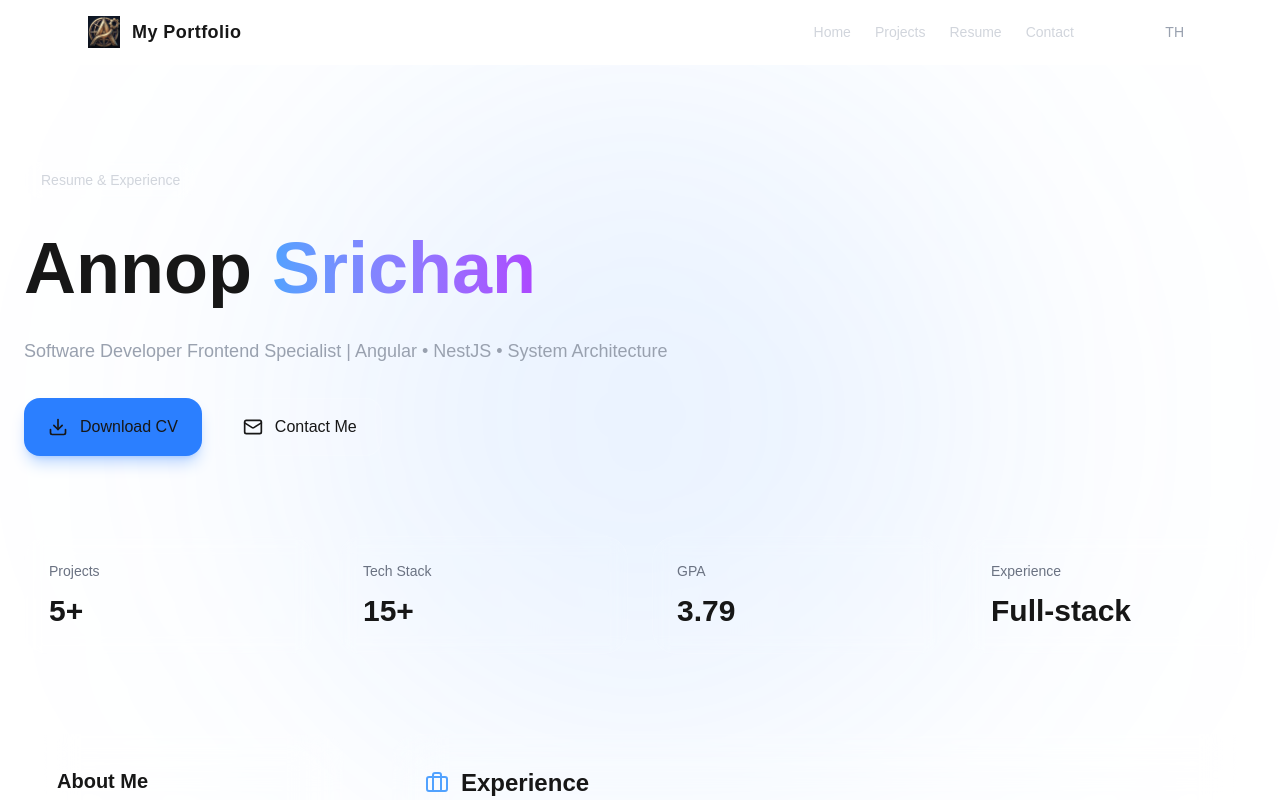
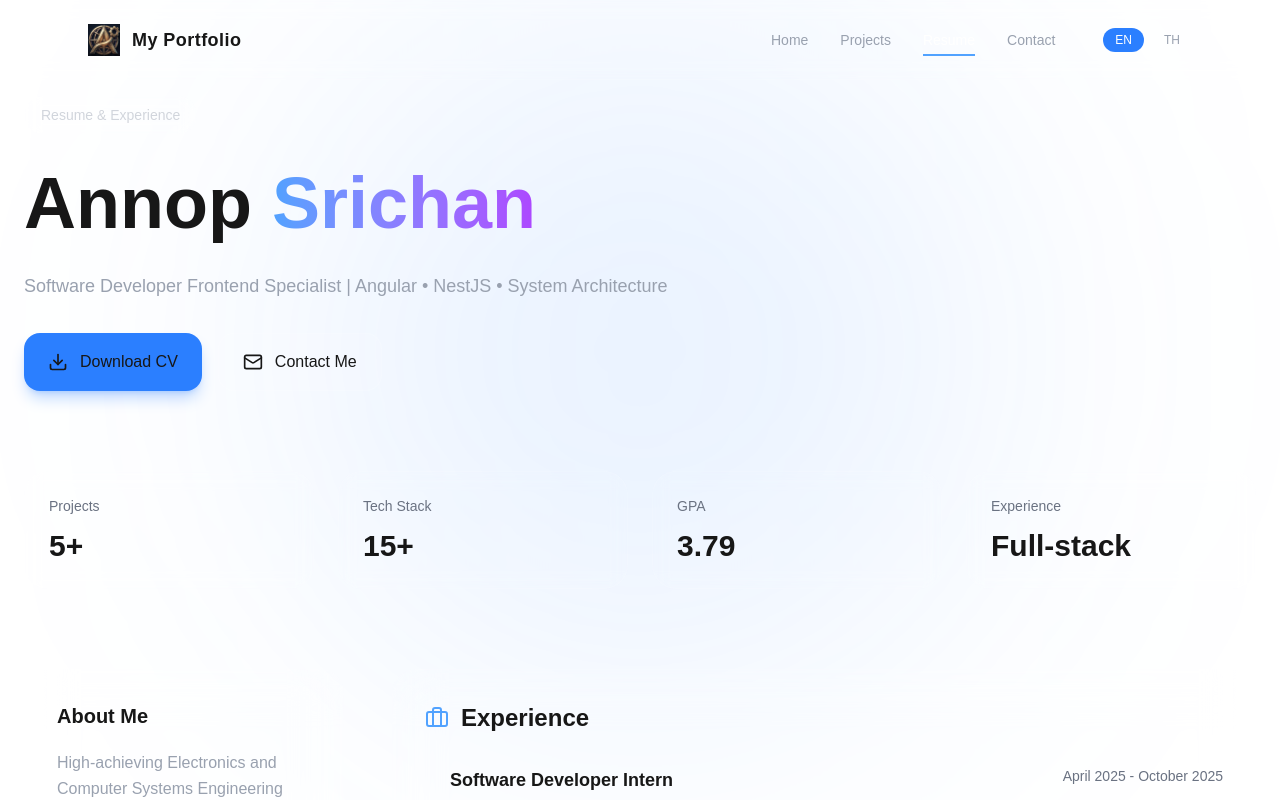
Before and after one commit to forcean/portfolio, a Next.js app: page /en/resume in a window 1280 px wide. Shown: the top 800 px of the page. Built offline with nearby package versions, Linux system fonts and the light colour scheme.

Commit message:
Refactor: enhance Navbar component with improved structure, animations, and mobile menu functionality

```diff
--- a/src/component/layout/Navbar.tsx
+++ b/src/component/layout/Navbar.tsx
@@ -3,11 +3,18 @@
 import Link from "next/link";
 import { usePathname } from "next/navigation";
 import { useLocale, useTranslations } from "next-intl";
+import { useEffect, useState } from "react";
+import { motion, AnimatePresence } from "framer-motion";
+import { Menu, X } from "lucide-react";
 
 export default function Navbar() {
   const locale = useLocale();
   const t = useTranslations("navbar");
   const pathname = usePathname();
+
+  const [isOpen, setIsOpen] = useState(false);
+  const [hovered, setHovered] = useState<string | null>(null);
+  const [scrolled, setScrolled] = useState(false);
 
   const navItems = [
     { key: "home", path: "" },
@@ -16,60 +23,169 @@ export default function Navbar() {
     { key: "contact", path: "/contact" },
   ];
 
+  useEffect(() => {
+    const handleScroll = () => {
+      setScrolled(window.scrollY > 30);
+    };
+
+    window.addEventListener("scroll", handleScroll);
+    return () => window.removeEventListener("scroll", handleScroll);
+  }, []);
+
   const switchLocale = (newLocale: string) => {
     const segments = pathname.split("/");
-        segments[1] = newLocale; // replace locale
+    segments[1] = newLocale;
     return segments.join("/") || "/";
   };
 
   return (
-        <nav className="w-full border-b border-white/10 backdrop-blur bg-white/5 sticky top-0 z-50">
-            <div className="max-w-6xl mx-auto px-6 py-4 flex justify-between items-center">
+    <motion.nav
+      initial={false}
+      animate={{
+        height: scrolled ? 64 : 80,
+        backdropFilter: scrolled ? "blur(20px)" : "blur(8px)",
+        backgroundColor: scrolled
+          ? "rgba(0,0,0,0.7)"
+          : "rgba(255,255,255,0.05)",
+      }}
+      className="fixed top-0 w-full z-50 border-b border-white/10 transition-all"
+    >
+      <div className="max-w-6xl mx-auto px-6 h-full flex justify-between items-center">
 
         <Link href={`/${locale}`} className="flex items-center gap-3 group">
           <img
             src="/logo.png"
-                        alt="logo"
-                        className="w-8 h-8 object-contain group-hover:scale-110 transition"
+            className="w-8 h-8 group-hover:scale-110 transition"
           />
           <span className="font-semibold text-lg tracking-wide">
             My Portfolio
           </span>
         </Link>
 
-                <div className="flex items-center gap-6 text-sm">
+        <div className="hidden md:flex items-center gap-8 relative">
 
-                    {navItems.map((item) => (
+          {navItems.map((item) => {
+            const href = `/${locale}${item.path}`;
+            const active = pathname === href;
+
+            return (
+              <div
+                key={item.key}
+                onMouseEnter={() => setHovered(item.key)}
+                onMouseLeave={() => setHovered(null)}
+                className="relative"
+              >
                 <Link
-                            key={item.key}
-                            href={`/${locale}${item.path}`}
-                            className="relative text-gray-300 hover:text-white transition group"
+                  href={href}
+                  className={`text-sm transition ${active ? "text-white" : "text-gray-400"
+                    }`}
                 >
                   {t(item.key)}
+                </Link>
 
-                            {/* underline */}
-                            <span className="absolute left-0 -bottom-1 w-0 h-[2px] bg-blue-400 transition-all duration-300 group-hover:w-full"></span>
+                {(hovered === item.key || active) && (
+                  <motion.div
+                    layoutId="underline"
+                    className="absolute left-0 -bottom-1 h-[2px] bg-blue-400 w-full"
+                    transition={{ type: "spring", stiffness: 400, damping: 30 }}
+                  />
+                )}
+              </div>
+            );
+          })}
+
+          <div className="flex gap-2 ml-4">
+            {["en", "th"].map((lng) => (
+              <Link
+                key={lng}
+                href={switchLocale(lng)}
+                className={`px-3 py-1 rounded-full text-xs transition ${locale === lng
+                  ? "bg-blue-500 text-white"
+                  : "bg-white/5 text-gray-400 hover:bg-white/10"
+                  }`}
+              >
+                {lng.toUpperCase()}
               </Link>
             ))}
-
-                    <div className="flex gap-2 ml-4">
-                        <Link
-                            href={switchLocale("en")}
-                            className={`px-2 py-1 rounded ${locale === "en" ? "bg-white/10 text-white" : "text-gray-400"}`}
-                        >
-                            EN
-                        </Link>
-
-                        <Link
-                            href={switchLocale("th")}
-                            className={`px-2 py-1 rounded ${locale === "th" ? "bg-white/10 text-white" : "text-gray-400"}`}
-                        >
-                            TH
-                        </Link>
+          </div>
         </div>
 
+        <button
+          onClick={() => setIsOpen(true)}
+          className="md:hidden text-white"
+        >
+          <Menu size={26} />
+        </button>
+      </div>
+
+      <AnimatePresence>
+        {isOpen && (
+          <>
+            {/* overlay */}
+            <motion.div
+              className="fixed inset-0 bg-black/60 backdrop-blur"
+              initial={{ opacity: 0 }}
+              animate={{ opacity: 1 }}
+              exit={{ opacity: 0 }}
+              onClick={() => setIsOpen(false)}
+            />
+
+            {/* panel */}
+            <motion.div
+              initial={{ y: "-100%" }}
+              animate={{ y: 0 }}
+              exit={{ y: "-100%" }}
+              transition={{ type: "spring", stiffness: 120 }}
+              className="fixed top-0 left-0 w-full bg-black/90 backdrop-blur-xl border-b border-white/10 z-50"
+            >
+              <div className="flex justify-between items-center p-6">
+                <span className="text-white text-lg font-semibold">
+                  Menu
+                </span>
+
+                <button onClick={() => setIsOpen(false)}>
+                  <X size={28} />
+                </button>
+              </div>
+
+              <div className="flex flex-col items-center gap-8 pb-10">
+
+                {navItems.map((item, i) => (
+                  <motion.div
+                    key={item.key}
+                    initial={{ opacity: 0, y: 30 }}
+                    animate={{ opacity: 1, y: 0 }}
+                    transition={{ delay: i * 0.05 }}
+                  >
+                    <Link
+                      href={`/${locale}${item.path}`}
+                      onClick={() => setIsOpen(false)}
+                      className="text-xl text-gray-300 hover:text-white transition"
+                    >
+                      {t(item.key)}
+                    </Link>
+                  </motion.div>
+                ))}
+
+                <div className="flex gap-4 mt-6">
+                  {["en", "th"].map((lng) => (
+                    <Link
+                      key={lng}
+                      href={switchLocale(lng)}
+                      className={`px-4 py-2 rounded-full transition ${locale === lng
+                        ? "bg-blue-500 text-white"
+                        : "bg-white/10 text-gray-400"
+                        }`}
+                    >
+                      {lng.toUpperCase()}
+                    </Link>
+                  ))}
                 </div>
               </div>
-        </nav>
+            </motion.div>
+          </>
+        )}
+      </AnimatePresence>
+    </motion.nav>
   );
 }
```
Lines whose indentation alone changed are shown as unchanged.
